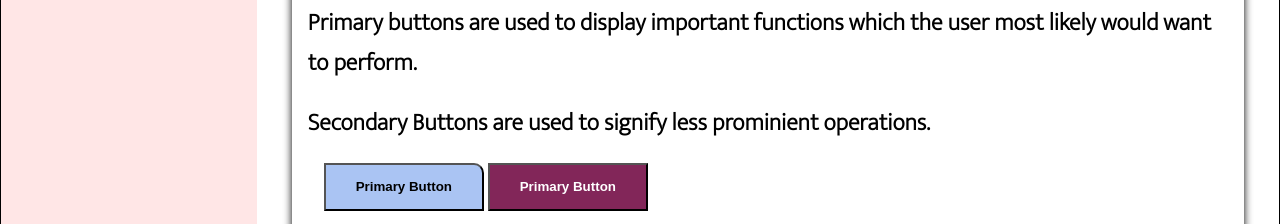
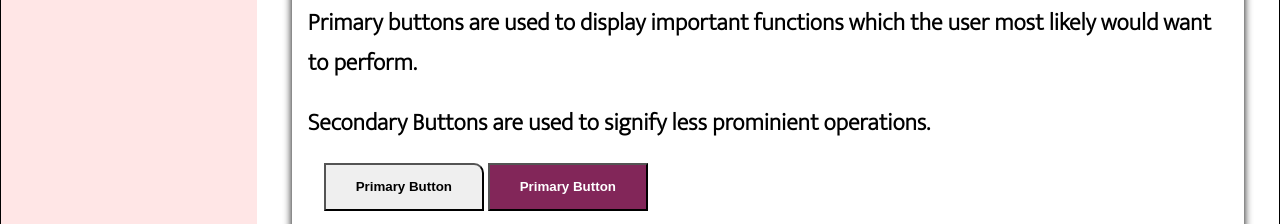
Before and after one commit to AdityaNair102001/PhoenixUI, a plain HTML site: page index.html in a window 1280 px wide. Shown: the part 2298-2522 px from the top of the page. Drawn offline with Linux system fonts and the light colour scheme; a web font is replaced by a local one.

Commit message:
primary button blue radius gone

```diff
--- a/styles.css
+++ b/styles.css
@@ -205,7 +205,7 @@ html{
     min-height: 3rem;
     min-width: 10rem;
     border-top-right-radius: 10px;
-    background-color:rgb(170, 196, 243);
+    /* background-color:rgb(170, 196, 243); */
     font-weight: bold;
     color:black;
 }
```
